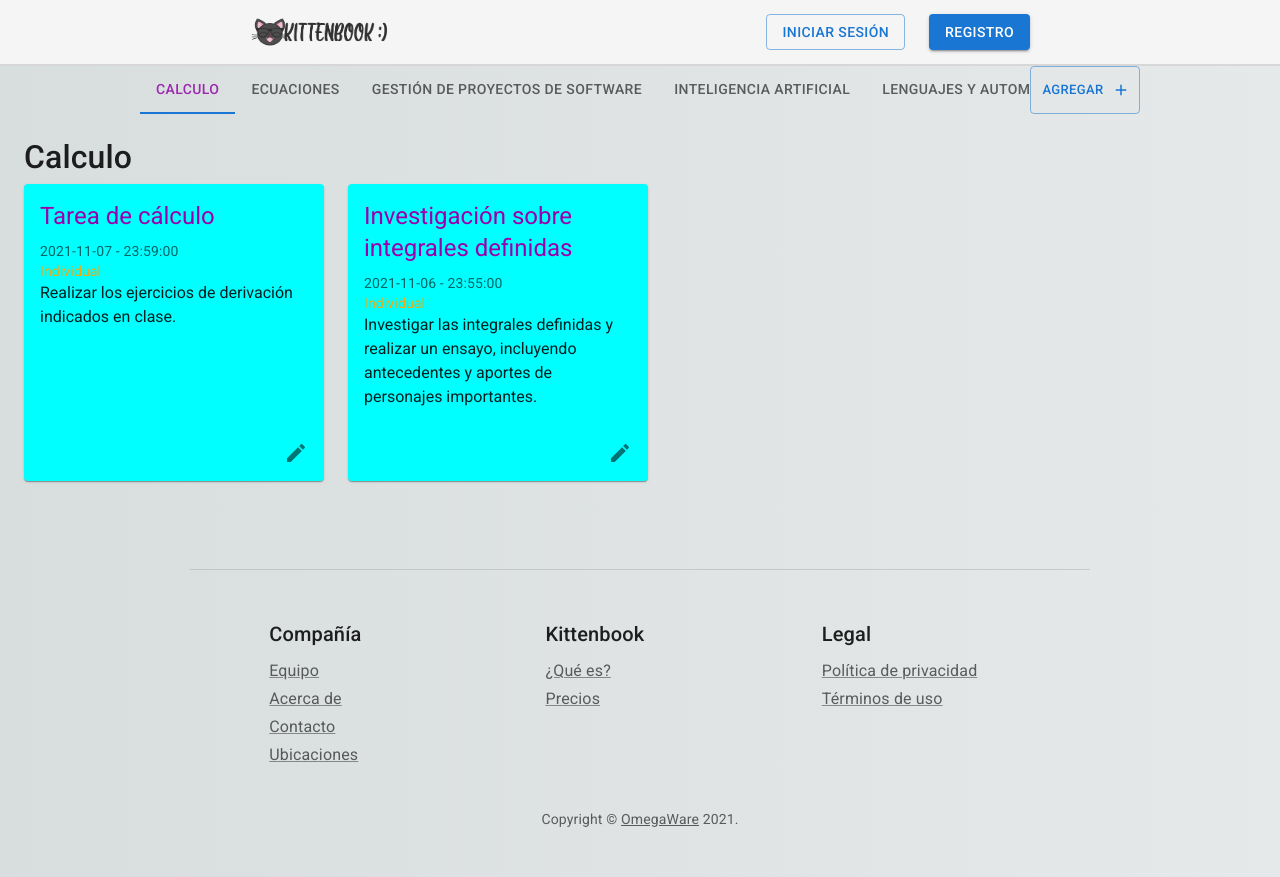
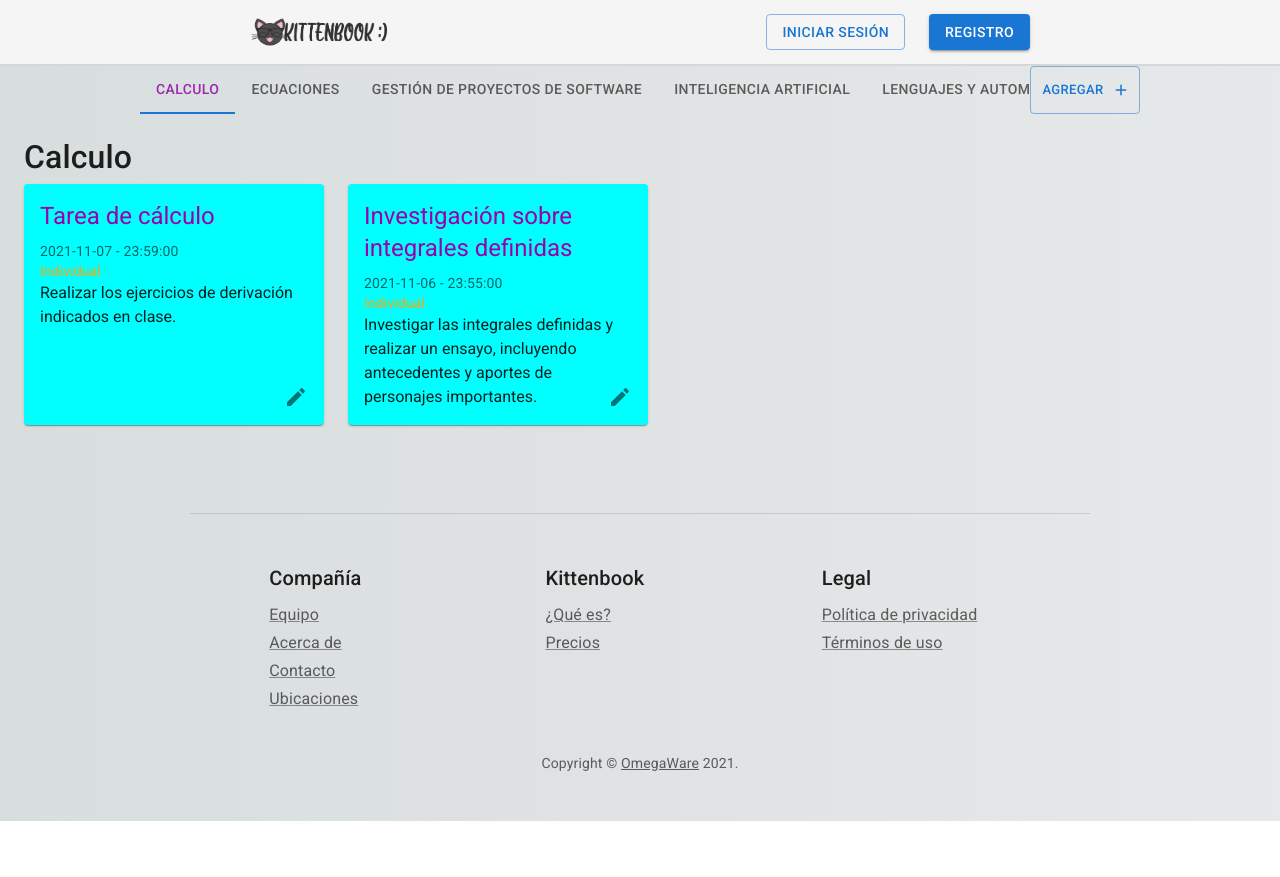
Before and after one commit to morning-g/kittenbook-frontend, a React (Create React App) app: page /tareas in a window 1280 px wide. After the commit the page ends 821 px from the top, so only its background shows below. Built offline with nearby package versions, Linux system fonts and the light colour scheme.

Commit message:
Ultimo cambio antes de hacer la dormision

```diff
--- a/src/componentes/Tarea.js
+++ b/src/componentes/Tarea.js
@@ -13,8 +13,8 @@ export function Tarea( {tarea, materia}) {
         <Grid item sx={{display:"flex", position:"relative"}}>
             { tab === materia && (
                 <Card sx={{ maxWidth: 300, display:"flex",
-                 flexDirection:"column", justifyContent:"space-between", background:"cyan" }}>
-                    <CardActionArea>
+                 flexDirection:"column", position:"relative", background:"cyan" }}>
+                    <CardActionArea sx={{display:"flex", height:"100%", alignItems:"flex-start"}}>
                     <CardContent>
                         <Typography gutterBottom variant="h5" component="div" color="#9a00ad">
                         {titulo}
@@ -35,7 +35,7 @@ export function Tarea( {tarea, materia}) {
                         </Typography>
                     </CardContent>
                     </CardActionArea>
-                    <IconButton sx={{padding:16+"px", marginLeft:"auto"}}><EditIcon/></IconButton>
+                    <IconButton sx={{padding:16+"px", position:"absolute", right:0, bottom:0}}><EditIcon/></IconButton>
                 </Card>
             )}
         </Grid>
```
